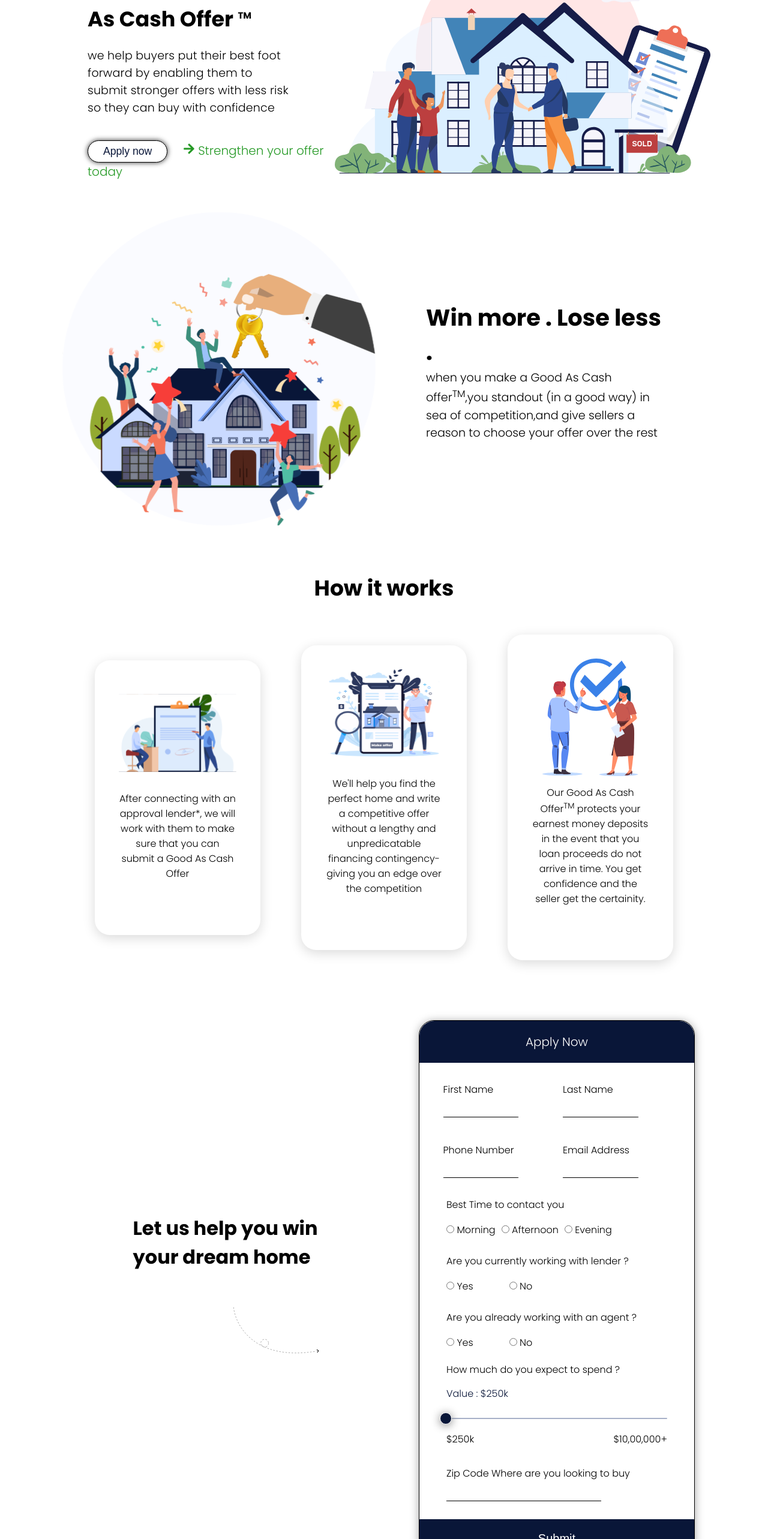
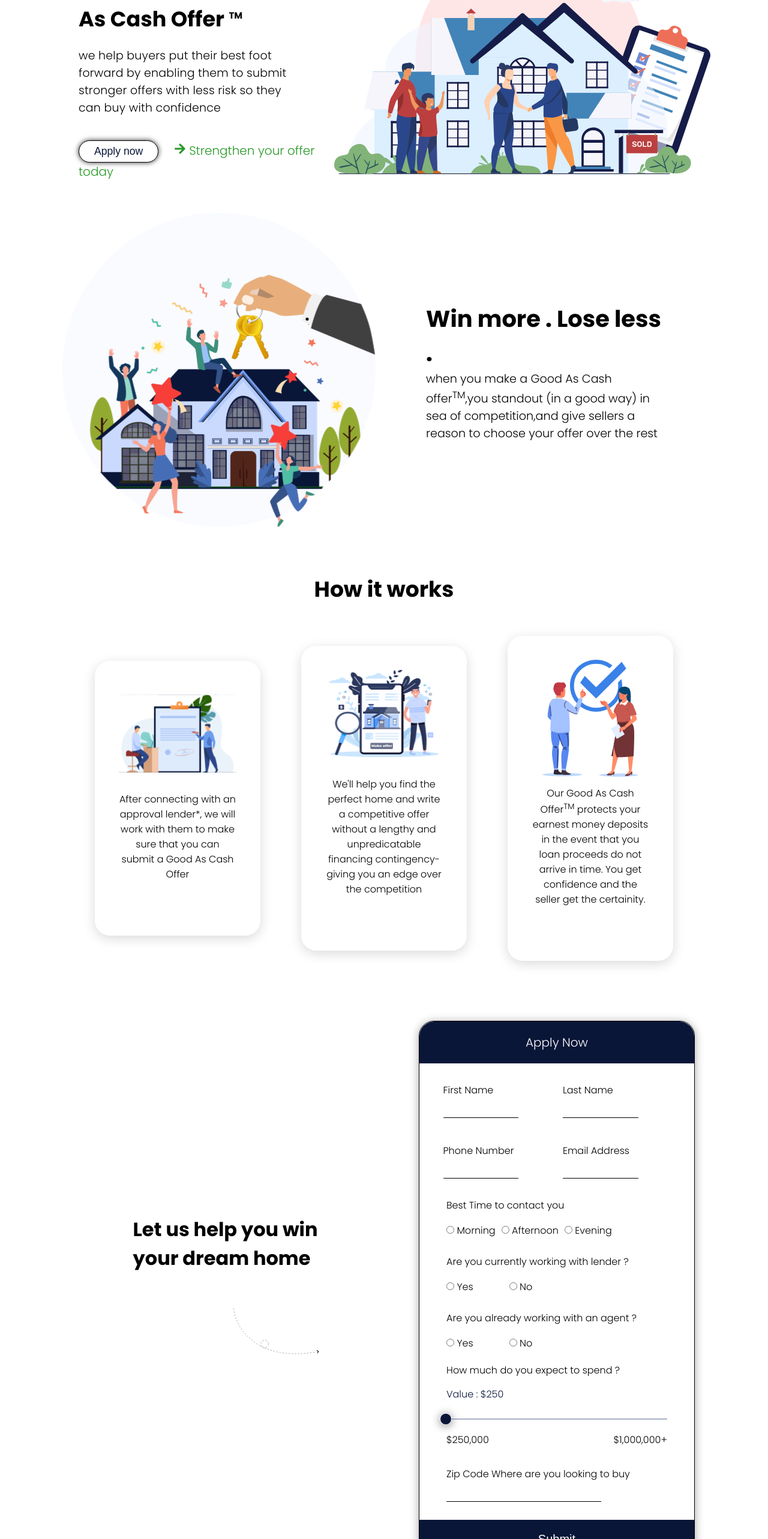
Before and after one commit to meer1616/Beat-cash-offers, a Next.js app: page / in a window 1280 px wide. Shown: the part 234-2800 px from the top of the page at 60% size. Built offline with nearby package versions, Linux system fonts and the light colour scheme.

Commit message:
third commit

```diff
--- a/Components/FormFill.tsx
+++ b/Components/FormFill.tsx
@@ -192,7 +192,7 @@ export default function FormFill() {
                                         </div>
                                         <div className={styles.expectToSpend}>
                                             <label htmlFor="">How much do you expect to spend ?</label>
-                                            <p style={{ margin: "15px 0", color: "#091638" }}>Value : ${range}k<span id="demo"></span></p>
+                                            <p style={{ margin: "15px 0", color: "#091638" }}>Value : ${range}<span id="demo"></span></p>
                                             {/*
                                             <div className="slidecontainer">
                                                 <input style={{ width: "100%", marginTop: "15px" }} onChange={(e) => { setRange(e.target.value) }} ref={rangeInp} type="range" min="250" max="1000000" value={range} className={styles.slider} id="myRange" />
@@ -212,18 +212,18 @@ export default function FormFill() {
                                             /> */}
                                             <ThemeProvider theme={muiTheme}>
                                                 <Slider
-                                                    defaultValue={250}
+                                                    defaultValue={250000}
                                                     aria-labelledby="discrete-slider-small-steps"
                                                     onChange={(e, value) => {
                                                         setRange(value.toString())
                                                     }}
-                                                    min={250}
+                                                    min={250000}
                                                     max={1000000}
                                                     // valueLabelDisplay="auto"
                                                     style={{ color: "black" }}
                                                 />
                                             </ThemeProvider>
-                                            <div style={{ display: "flex", justifyContent: "space-between", }}><span>$250k</span> <span>$10,00,000+</span></div>
+                                            <div style={{ display: "flex", justifyContent: "space-between", }}><span>$250,000</span> <span>$1,000,000+</span></div>
 
                                         </div>
                                         <br />
--- a/Components/Home.module.css
+++ b/Components/Home.module.css
@@ -16,7 +16,7 @@
 .welcomHomeCont{
     width: 50%;
     /* padding: 0 88px; */
-    padding-left:50px;
+    padding-left:35px;
 }
 .contactImg{
     margin-right: 50px;
--- a/pages/index.tsx
+++ b/pages/index.tsx
@@ -17,7 +17,7 @@ export default function Home() {
         <meta name="viewport" content="initial-scale=1.0, width=device-width" />
         <meta property="og:title" content="Farehomes" />
         <meta property="og:description" content="Farehomes Desc" />
-        <meta property="og:image" content="/logo.svg" />
+        <meta property="og:image" content={`/logo.svg`} />
         <meta property="og:image:alt" content="farehomes" />
         <meta property="og:image:height" content="200" />
         <meta property="og:image:width" content="200" />
```
